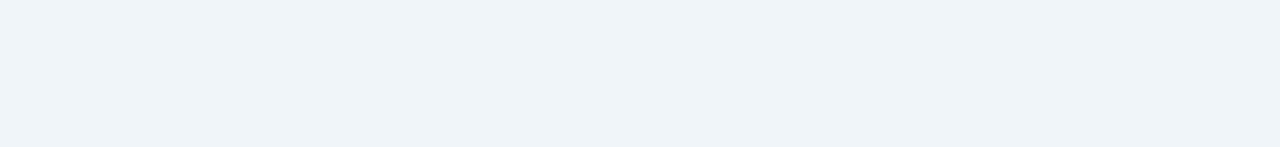
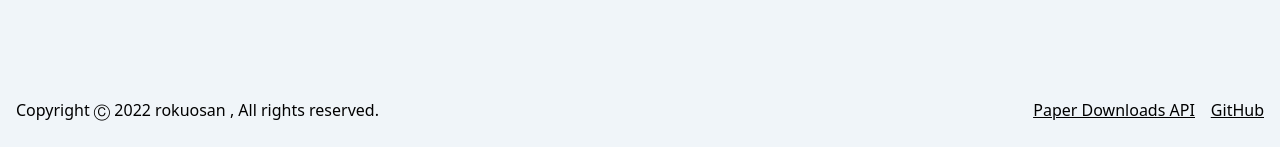
Before and after one commit to rokuosan/paper-downloader-nuxt2, a Nuxt app: page / in a window 1280 px wide. Shown: the part 650-797 px from the top of the page. Built offline with nearby package versions, Linux system fonts and the light colour scheme; no server answers.

Commit message:
Footer を追加

```diff
--- /dev/null
+++ b/components/Footer.vue
@@ -0,0 +1,16 @@
+<template>
+  <div class="w-screen gradient fixed bottom-0">
+    <nav class="mx-4 md:content-center grid md:grid-cols-2 md:h-20 h-24">
+      <div class="text-base justify-self-start self-center">
+        Copyright Ⓒ 2022 rokuosan , All rights reserved.
+      </div>
+      <div class="md:justify-self-end self-center text-base underline flex gap-4">
+        <a href="https://papermc.io/api/docs" target="_blank" rel="noopener noreferrer">Paper Downloads API</a>
+        <a href="https://github.com/rokuosan/paper-downloader-nuxt2/" target="_blank" rel="noopener noreferrer">GitHub</a>
+      </div>
+    </nav>
+  </div>
+</template>
+
+<style scoped>
+</style>
--- a/pages/index.vue
+++ b/pages/index.vue
@@ -1,13 +1,15 @@
 <template>
   <div>
     <PaperDownloader />
+    <Footer />
   </div>
 </template>
 
 <script>
 import PaperDownloader from "~/components/PaperDownloader.vue";
+import Footer from "~/components/Footer.vue";
 export default {
     name: "IndexPage",
-    components: { PaperDownloader }
+    components: { PaperDownloader, Footer }
 }
 </script>
```
